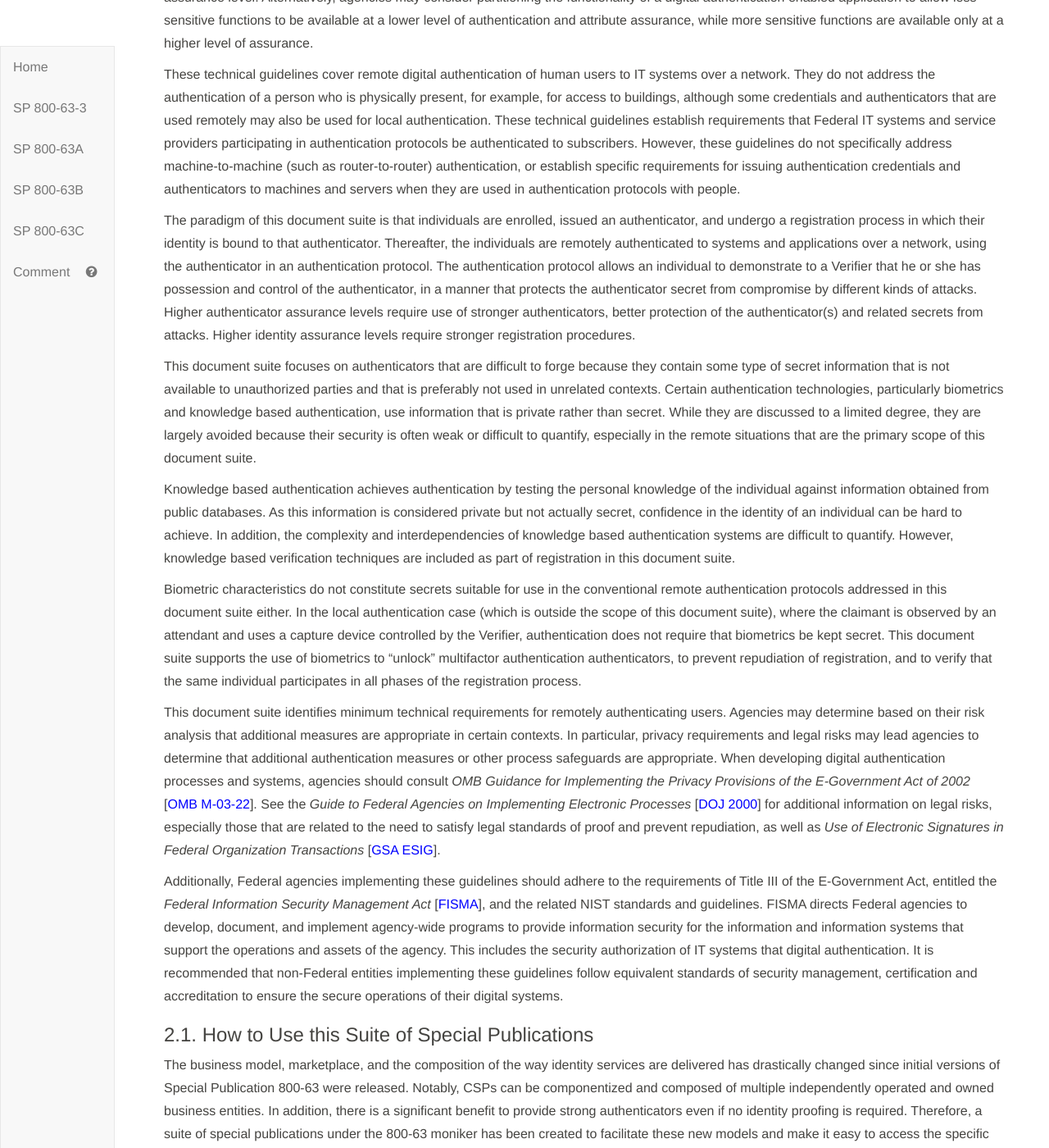
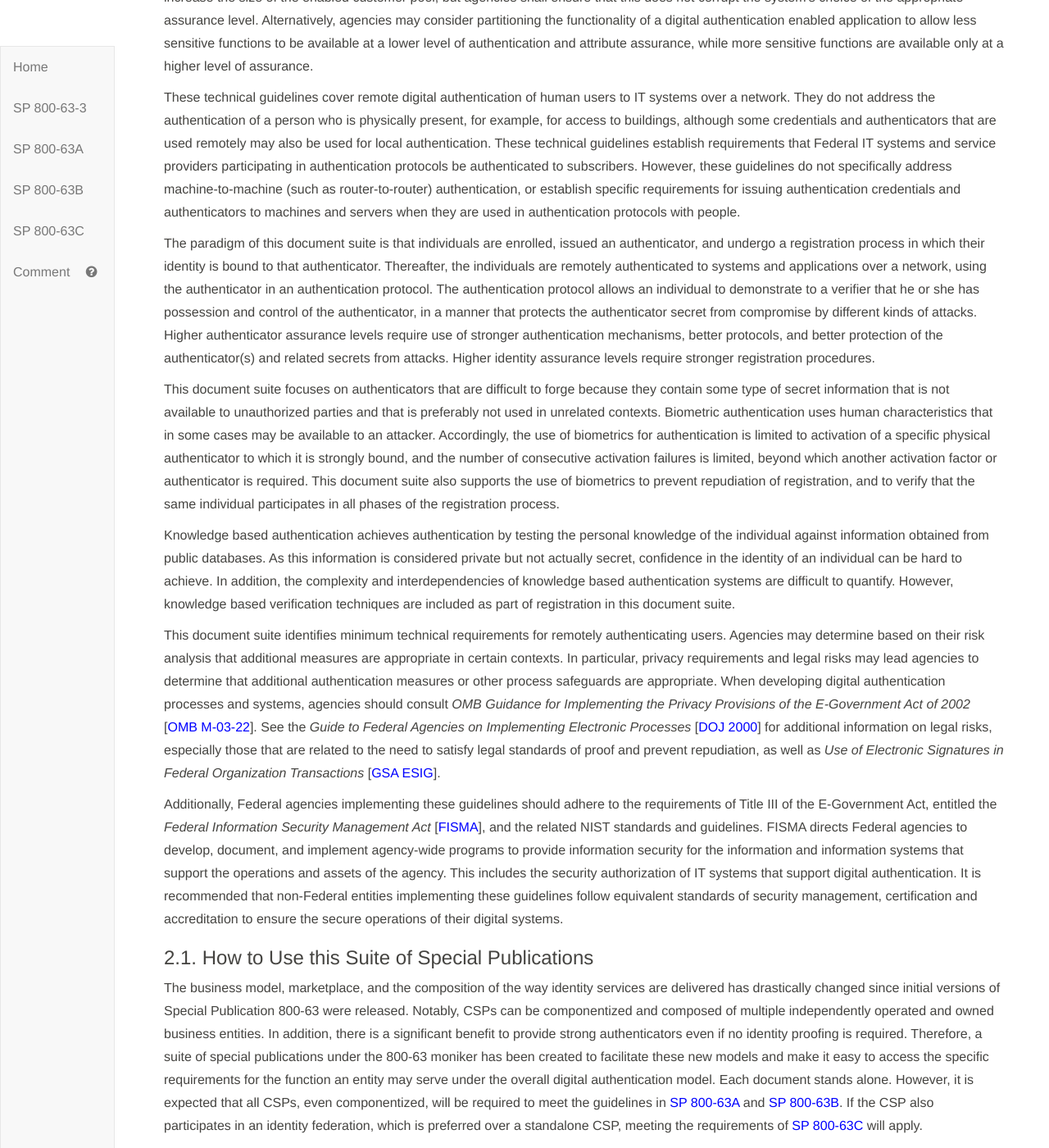
Before and after one commit to usnistgov/800-63-3, a Jekyll site: the page built from sp800-63-3.md, in a window 1280 px wide and 1400 px high, scrolled down 9471 px. Shown: the whole window at 82% size. Built offline with Jekyll 4.4.1, drawn with Linux system fonts in a browser that asks for light colours; some of the changed text lies outside the part shown.

Commit message:
Update -3 introductory language

```diff
--- a/sp800-63-3/cover.md
+++ b/sp800-63-3/cover.md
@@ -212,7 +212,7 @@ A summary of each of the identity, authenticator, and federation assurance level
 
 **Authenticator Assurance Level 2** – AAL 2 provides higher assurance that the same claimant who participated in previous transactions is accessing the protected transaction or data. Two different authentication factors are required. Various types of authenticators, including multi-factor Software Cryptographic Authenticators, may be used as described in [SP 800-63B](sp800-63b.html). AAL 2 also permits any of the authentication methods of AAL 3. AAL 2 authentication requires cryptographic mechanisms that protect the primary authenticator against compromise by the protocol threats for all threats at AAL 1 as well as verifier impersonation attacks. Approved cryptographic techniques are required for all assertion protocols used at AAL 2 and above.
 
-**Authenticator Assurance Level 3** – AAL 3 is intended to provide the highest practical digital authentication assurance. Authentication at AAL 3 is based on proof of possession of a key through a cryptographic protocol. AAL 3 is similar to AAL 2 except that only “hard” cryptographic authenticators are allowed. The authenticator is required to be a hardware cryptographic module validated at Federal Information Processing Standard (FIPS) 140 Level 2 or higher overall with at least FIPS 140 Level 3 physical security. AAL 3 authenticator requirements can be met by using the PIV authentication key of a FIPS 201 compliant Personal Identity Verification (PIV) Card.
+**Authenticator Assurance Level 3** – AAL 3 is intended to provide the highest practical digital authentication assurance. Two different authentication factors are required. Authentication at AAL 3 is based on proof of possession of a key through a cryptographic protocol. AAL 3 is similar to AAL 2 except that only “hard” cryptographic authenticators are allowed. The authenticator is required to be a hardware cryptographic module validated at Federal Information Processing Standard (FIPS) 140 Level 2 or higher overall with at least FIPS 140 Level 3 physical security. AAL 3 authenticator requirements can be met by using the PIV authentication private key of a FIPS 201 compliant Personal Identity Verification (PIV) Card.
 
 **Federation Assurance Level 1** - FAL 1 allows for the subscriber to retrieve and present a bearer assertion directly to the RP. The assertion must be asymmetrically signed with an appropriate algorithm.
 
--- a/sp800-63-3/sec1_2_introduction.md
+++ b/sp800-63-3/sec1_2_introduction.md
@@ -107,7 +107,7 @@ areas:
     authentication if these results are sent to other parties (covered
     in SP 800-63C).
 
-The overall authentication assurance level is determined by the lowest identity assurance and authenticator assurance level achieved in any of the areas listed above, and then by mapping the result to the corresponding Level of Assurance.
+The M-04-04 Level of Assurance is determined by considering the identity assurance, authenticator assurance level, and federation assurance level achieved for each of the elements listed above, and determining the Level of Assurance satisfied by all elements.
 
 Agencies may adjust the level of assurance using additional risk
 mitigation measures. Easing credential assurance level requirements may
@@ -136,20 +136,12 @@ The paradigm of this document suite is that individuals are enrolled, issued an
 undergo a registration process in which their identity is bound to that authenticator. Thereafter, the individuals are remotely authenticated to systems
 and applications over a network, using the authenticator in an authentication
 protocol. The authentication protocol allows an individual to
-demonstrate to a Verifier that he or she has possession and control of
+demonstrate to a verifier that he or she has possession and control of
 the authenticator, in a manner that protects the authenticator secret from
-compromise by different kinds of attacks. Higher authenticator assurance levels require use of stronger authenticators, better protection of
+compromise by different kinds of attacks. Higher authenticator assurance levels require use of stronger authentication mechanisms, better protocols, and better protection of
 the authenticator(s) and related secrets from attacks. Higher identity assurance levels require stronger registration procedures.
 
-This document suite focuses on authenticators that are difficult to forge because they
-contain some type of secret information that is not available to
-unauthorized parties and that is preferably not used in unrelated
-contexts. Certain authentication technologies, particularly biometrics
-and knowledge based authentication, use information that is private
-rather than secret. While they are discussed to a limited degree, they
-are largely avoided because their security is often weak or difficult to
-quantify, especially in the remote situations that are the primary
-scope of this document suite.
+This document suite focuses on authenticators that are difficult to forge because they contain some type of secret information that is not available to unauthorized parties and that is preferably not used in unrelated contexts. Biometric authentication uses human characteristics that in some cases may be available to an attacker. Accordingly, the use of biometrics for authentication is limited to activation of a specific physical authenticator to which it is strongly bound, and the number of consecutive activation failures is limited, beyond which another activation factor or authenticator is required. This document suite also supports the use of biometrics to prevent repudiation of registration, and to verify that the same individual participates in all phases of the registration process.
 
 Knowledge based authentication achieves authentication by testing the
 personal knowledge of the individual against information obtained from
@@ -159,16 +151,6 @@ to achieve. In addition, the complexity and interdependencies of
 knowledge based authentication systems are difficult to quantify.
 However, knowledge based verification techniques are included as part
 of registration in this document suite.
-
-Biometric characteristics do not constitute secrets suitable for use in
-the conventional remote authentication protocols addressed in this
-document suite either. In the local authentication case (which is outside the scope of this document suite), where the claimant is
-observed by an attendant and uses a capture device controlled by the
-Verifier, authentication does not require that biometrics be kept
-secret. This document suite supports the use of biometrics to “unlock”
-multifactor authentication authenticators, to prevent repudiation of
-registration, and to verify that the same individual participates in all
-phases of the registration process.
 
 This document suite identifies minimum technical requirements for remotely
 authenticating users. Agencies may determine based on their risk
@@ -192,7 +174,7 @@ entitled the *Federal Information Security Management Act*
 FISMA directs Federal agencies to develop, document, and implement
 agency-wide programs to provide information security for the information
 and information systems that support the operations and assets of the
-agency. This includes the security authorization of IT systems that
+agency. This includes the security authorization of IT systems that support
 digital authentication. It is recommended that non-Federal entities
 implementing these guidelines follow equivalent standards of security
 management, certification and accreditation to ensure the secure
```
Also changed, not shown: other parts of sp800-63-3/cover.md (+2 -2 lines), sp800-63a/sec4_ial.md (+2 -2 lines), sp800-63b/sec4_aal.md (+2 -2 lines), sp800-63c/sec7_fal.md (+2 -2 lines).
